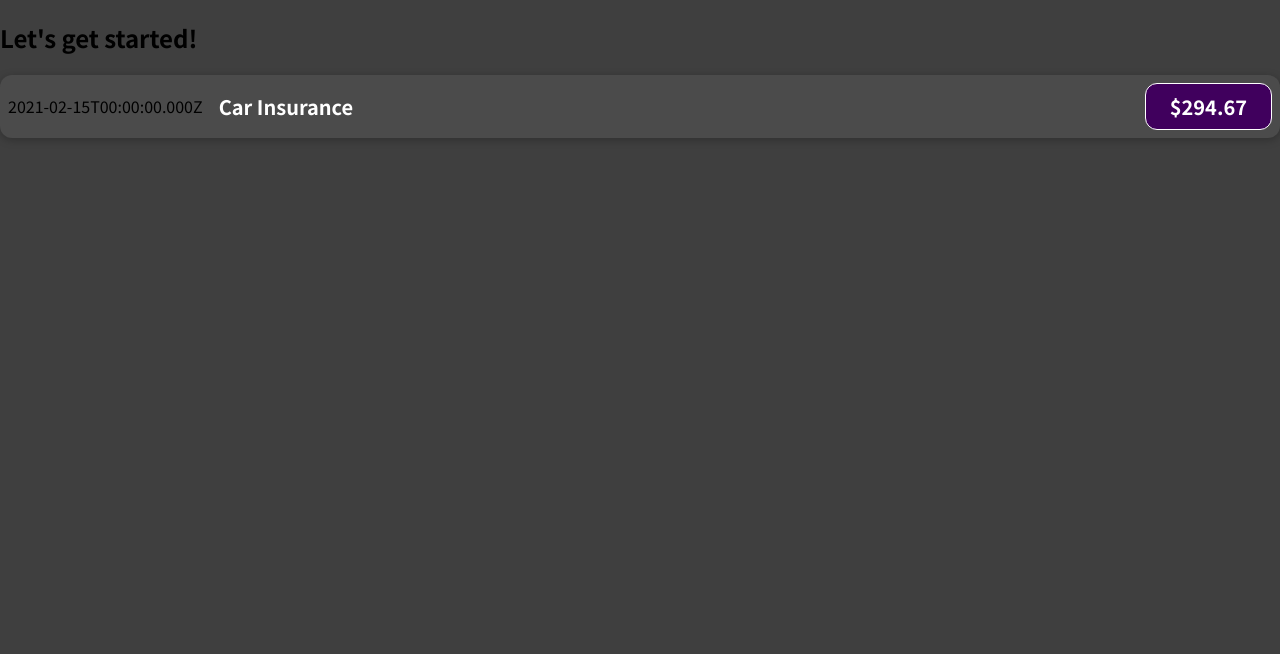
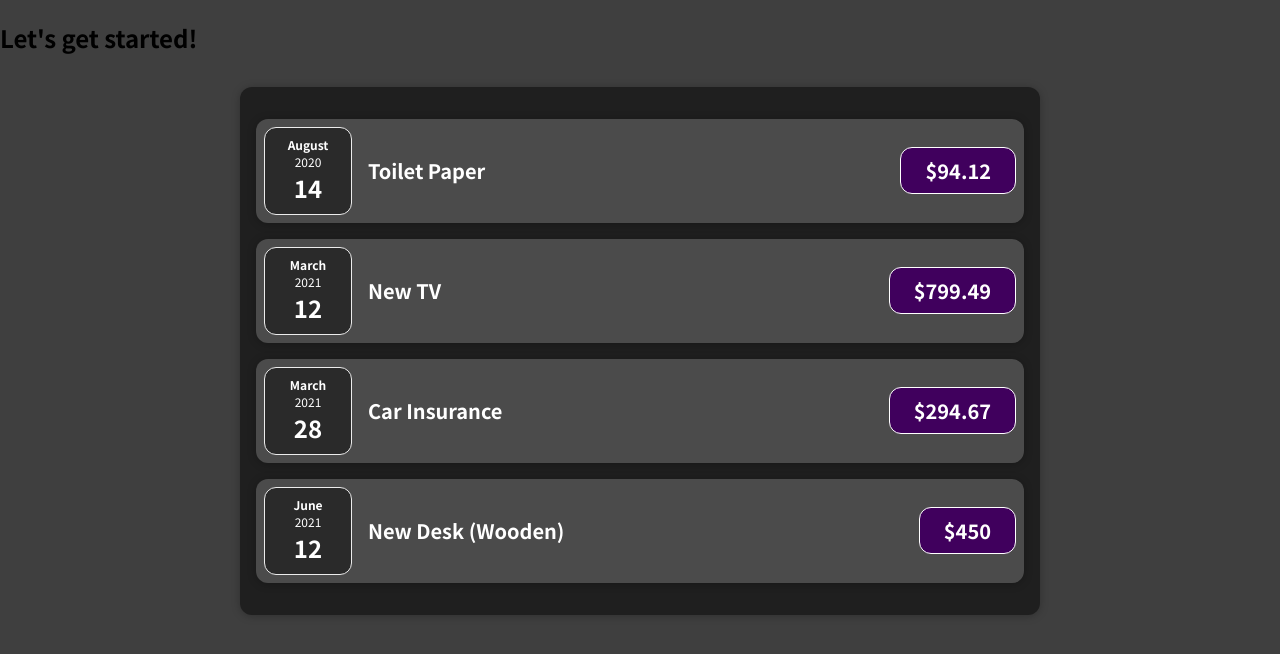
Before and after one commit to josheng/react-the-complete-guide, a React (Create React App) app in the folder react-complete-guide/: page / in a window 1280 px wide. Shown: the top 654 px of the page. Built offline with nearby package versions, Linux system fonts and the light colour scheme.

Commit message:
completed section 3

```diff
--- a/react-complete-guide/src/App.js
+++ b/react-complete-guide/src/App.js
@@ -1,10 +1,36 @@
-import ExpenseItem from "./components/ExpenseItem";
+import Expenses from "./components/Expenses/Expenses";
 
-function App() {
+const App = () => {
+    const expenses = [
+      {
+        id: "e1",
+        title: "Toilet Paper",
+        amount: 94.12,
+        date: new Date(2020, 7, 14),
+      },
+      {
+        id: "e2",
+        title: "New TV",
+        amount: 799.49,
+        date: new Date(2021, 2, 12),
+      },
+      {
+        id: "e3",
+        title: "Car Insurance",
+        amount: 294.67,
+        date: new Date(2021, 2, 28),
+      },
+      {
+        id: "e4",
+        title: "New Desk (Wooden)",
+        amount: 450,
+        date: new Date(2021, 5, 12),
+      },
+    ];
   return (
     <div>
       <h2>Let's get started!</h2>
-      <ExpenseItem></ExpenseItem>
+      <Expenses items={expenses}/>
     </div>
   );
 }
--- a/react-complete-guide/src/components/ExpenseItem.js
+++ /dev/null
@@ -1,19 +0,0 @@
-import './ExpenseItem.css'
-
-function ExpenseItem() {
-  const expenseDate = new Date(2021, 1, 15);
-  const expenseTitle = 'Car Insurance';
-  const expenseAmount = 294.67;
-
-  return (
-    <div className='expense-item'>
-      <div>{expenseDate.toISOString()}</div>
-      <div className='expense-item__description'>
-        <h2>{expenseTitle}</h2>
-        <div className='expense-item__price'>${expenseAmount}</div>
-      </div>
-    </div>
-  );
-}
-
-export default ExpenseItem;
--- /dev/null
+++ b/react-complete-guide/src/components/Expenses/ExpenseDate.css
@@ -0,0 +1,26 @@
+.expense-date {
+  display: flex;
+  flex-direction: column;
+  width: 5.5rem;
+  height: 5.5rem;
+  border: 1px solid #ececec;
+  background-color: #2a2a2a;
+  color: white;
+  border-radius: 12px;
+  align-items: center;
+  justify-content: center;
+}
+
+.expense-date__month {
+  font-size: 0.75rem;
+  font-weight: bold;
+}
+
+.expense-date__year {
+  font-size: 0.75rem;
+}
+
+.expense-date__day {
+  font-size: 1.5rem;
+  font-weight: bold;
+}
--- /dev/null
+++ b/react-complete-guide/src/components/Expenses/ExpenseDate.js
@@ -0,0 +1,21 @@
+import React from 'react';
+import './ExpenseDate.css';
+
+const ExpenseDate = (props) => {
+  const month = props.date.toLocaleString("en-US", { month: "long" });
+  const day = props.date.toLocaleString("en-US", { day: "2-digit" });
+  const year = props.date.getFullYear();
+
+  return (
+    <div className='expense-date'>
+      <div className='expense-date__month'>{month}</div>
+      <div className='expense-date__year'>{year}</div>
+      <div className='expense-date__day'>{day}</div>
+    </div>
+  );
+
+}
+
+
+
+export default ExpenseDate;
--- a/react-complete-guide/src/components/ExpenseItem.css
+++ b/react-complete-guide/src/components/Expenses/ExpenseItem.css
@@ -2,10 +2,8 @@
   display: flex;
   justify-content: space-between;
   align-items: center;
-  box-shadow: 0 2px 8px rgba(0, 0, 0, 0.25);
   padding: 0.5rem;
   margin: 1rem 0;
-  border-radius: 12px;
   background-color: #4b4b4b;
 }
 
--- /dev/null
+++ b/react-complete-guide/src/components/Expenses/ExpenseItem.js
@@ -0,0 +1,18 @@
+import React from 'react';
+import ExpenseDate from './ExpenseDate.js';
+import Card from '../UI/Card.js';
+import './ExpenseItem.css'
+
+const ExpenseItem = (props) => {
+  return (
+    <Card className='expense-item'>
+      <ExpenseDate date={props.date}/>
+      <div className='expense-item__description'>
+        <h2>{props.title}</h2>
+        <div className='expense-item__price'>${props.amount}</div>
+      </div>
+    </Card>
+  );
+}
+
+export default ExpenseItem;
--- /dev/null
+++ b/react-complete-guide/src/components/Expenses/Expenses.css
@@ -0,0 +1,7 @@
+.expenses {
+  padding: 1rem;
+  background-color: rgb(31, 31, 31);
+  margin: 2rem auto;
+  width: 50rem;
+  max-width: 95%;
+}
--- /dev/null
+++ b/react-complete-guide/src/components/Expenses/Expenses.js
@@ -0,0 +1,33 @@
+import React from 'react';
+import './Expenses.css'
+import ExpenseItem from './ExpenseItem';
+import Card from '../UI/Card';
+
+const Expenses = (props) => {
+  return (
+    <Card className="expenses">
+      <ExpenseItem
+        title={props.items[0].title}
+        amount={props.items[0].amount}
+        date={props.items[0].date}
+      />
+      <ExpenseItem
+        title={props.items[1].title}
+        amount={props.items[1].amount}
+        date={props.items[1].date}
+      />
+      <ExpenseItem
+        title={props.items[2].title}
+        amount={props.items[2].amount}
+        date={props.items[2].date}
+      />
+      <ExpenseItem
+        title={props.items[3].title}
+        amount={props.items[3].amount}
+        date={props.items[3].date}
+      />
+    </Card>
+  );
+}
+
+export default Expenses;
--- /dev/null
+++ b/react-complete-guide/src/components/UI/Card.css
@@ -0,0 +1,4 @@
+.card {
+  border-radius: 12px;
+  box-shadow: 0 1px 8px rgba(0, 0, 0, 0.25);
+}
--- /dev/null
+++ b/react-complete-guide/src/components/UI/Card.js
@@ -0,0 +1,10 @@
+import React from 'react';
+import './Card.css'
+
+const Card = (props) => {
+  const classes = 'card ' + props.className;
+
+  return <div className={classes}>{props.children}</div>; // something like yield from ruby
+}
+
+export default Card;
```
Also changed, not shown: 1 other file (tests, documents, lock files or other folders).
